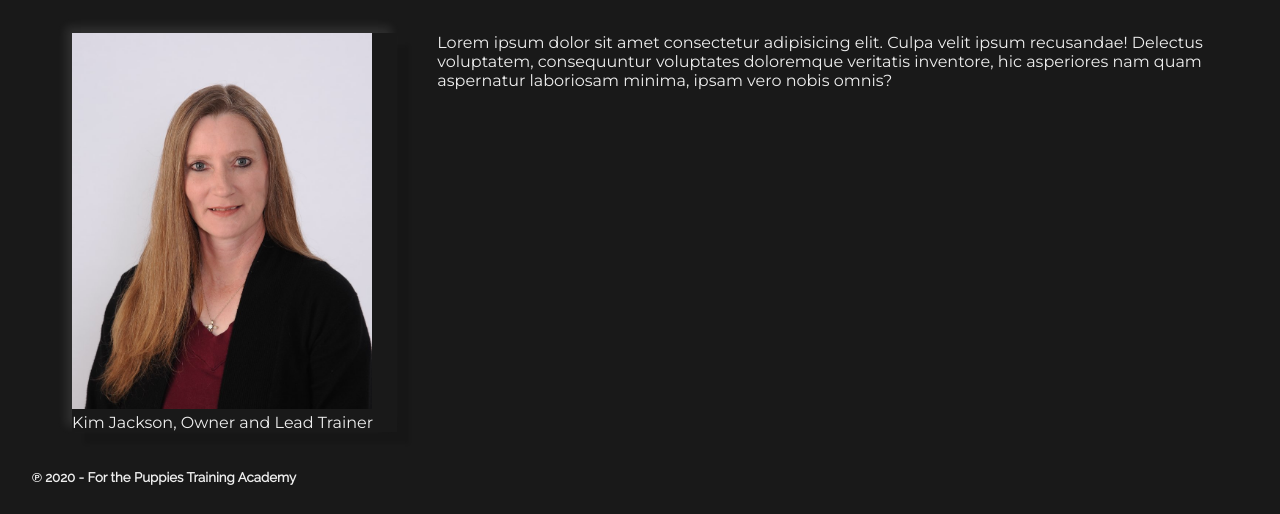
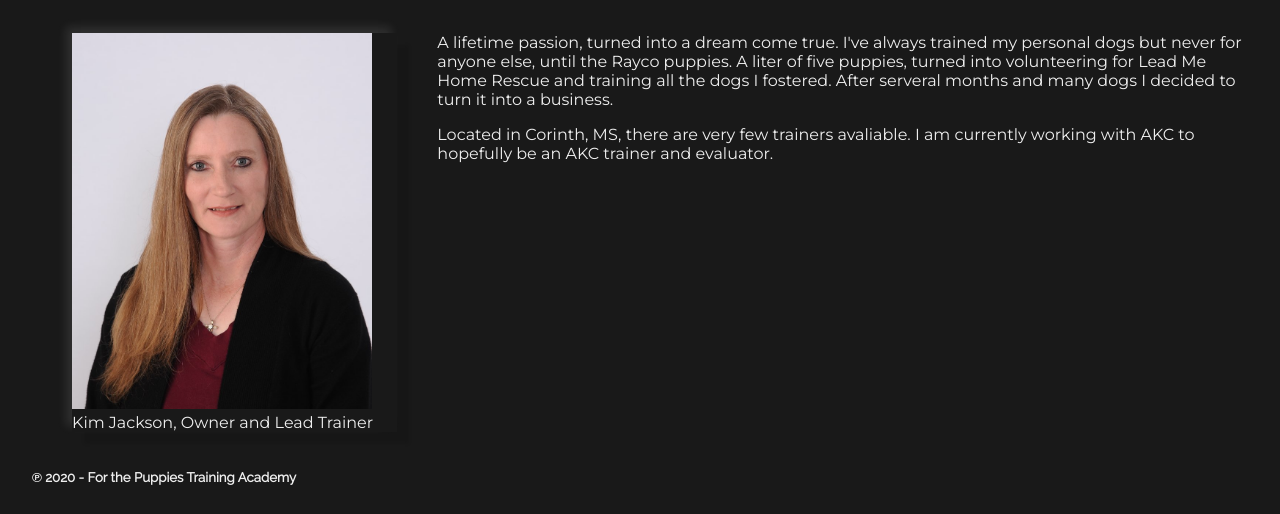
Before and after one commit to unisys12/ftpta, an Eleventy site: page src/about.njk in a window 1280 px wide. Shown: the part 286-800 px from the top of the page. Built offline with nearby package versions, Linux system fonts and the light colour scheme; Eleventy itself is replaced by a stand-in of ours; files that its build step writes are made by us from their sources.

Commit message:
add content to about page

```diff
--- a/src/about.njk
+++ b/src/about.njk
@@ -12,6 +12,9 @@ page_title: About Us
         <figcaption>Kim Jackson, Owner and Lead Trainer</figcaption>
     </figure>
     <article>
-        <p>Lorem ipsum dolor sit amet consectetur adipisicing elit. Culpa velit ipsum recusandae! Delectus voluptatem, consequuntur voluptates doloremque veritatis inventore, hic asperiores nam quam aspernatur laboriosam minima, ipsam vero nobis omnis?</p>
+        <p>A lifetime passion, turned into a dream come true. I've always trained my personal dogs but never for anyone else, until the Rayco puppies.
+        A liter of five puppies, turned into volunteering for Lead Me Home Rescue and training all the dogs I fostered. After serveral months and many dogs
+        I decided to turn it into a business.</p>
+        <p>Located in Corinth, MS, there are very few trainers avaliable. I am currently working with AKC to hopefully be an AKC trainer and evaluator.</p>
     </article>
 </div>
```
